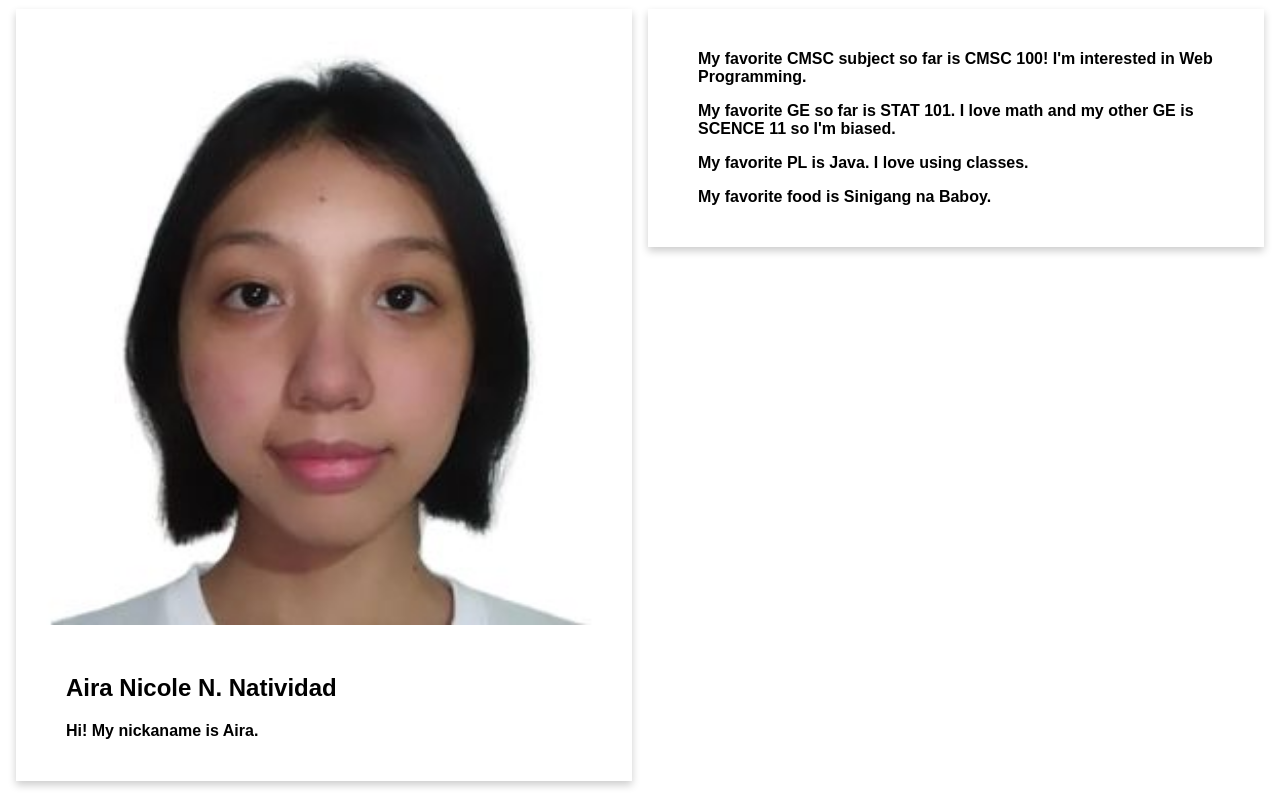
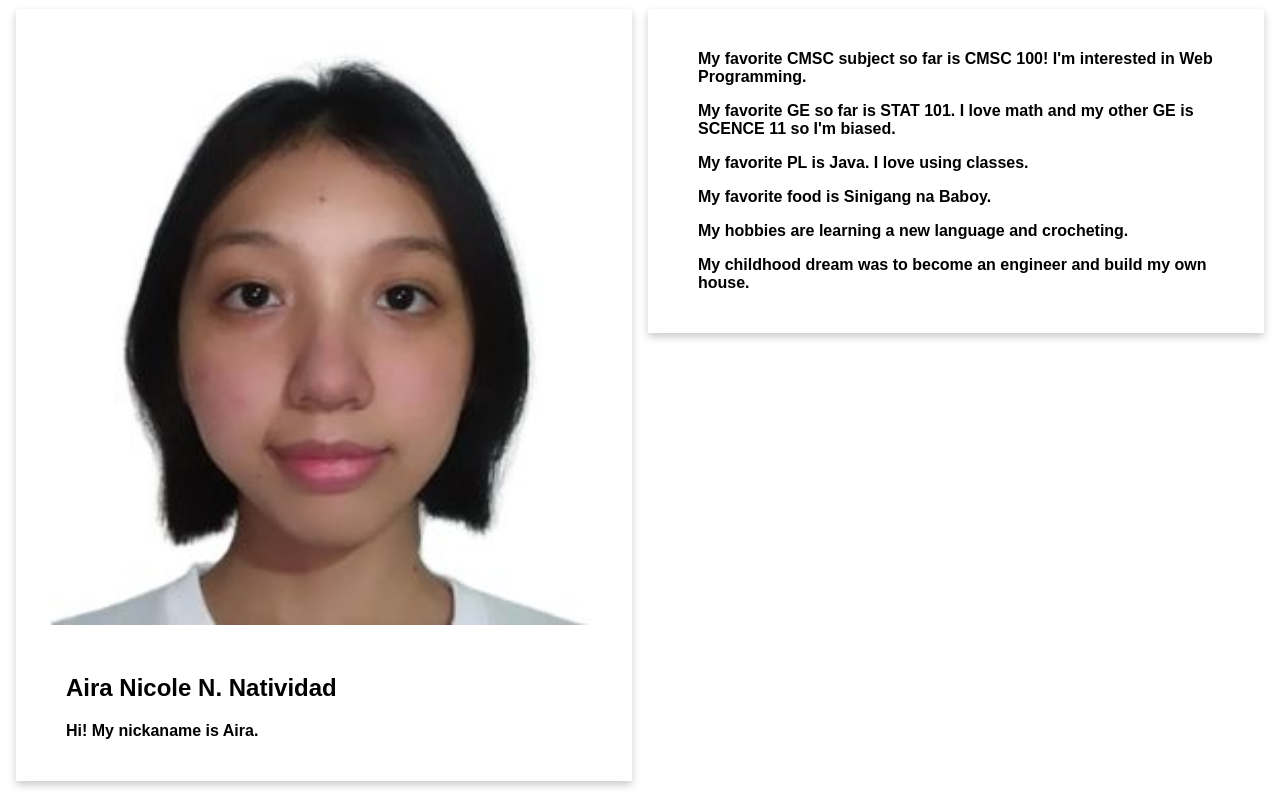
Before and after one commit to airanatividad/airanatividad.github.io, a plain HTML site: page index.html in a window 1280 px wide. Shown: the part 79-876 px from the top of the page. Drawn offline with Linux system fonts and the light colour scheme.

Commit message:
Added hobbies and childhood dream

```diff
--- a/index.html
+++ b/index.html
@@ -31,6 +31,9 @@
                         <p>My favorite GE so far is STAT 101. I love math and my other GE is SCENCE 11 so I'm biased.</p>
                         <p>My favorite PL is Java. I love using classes.</p>
                         <p>My favorite food is Sinigang na Baboy.</p>
+
+                        <p>My hobbies are learning a new language and crocheting.</p>
+                        <p>My childhood dream was to become an engineer and build my own house.</p>
                     </strong>
                 </div>
             </div>
```
